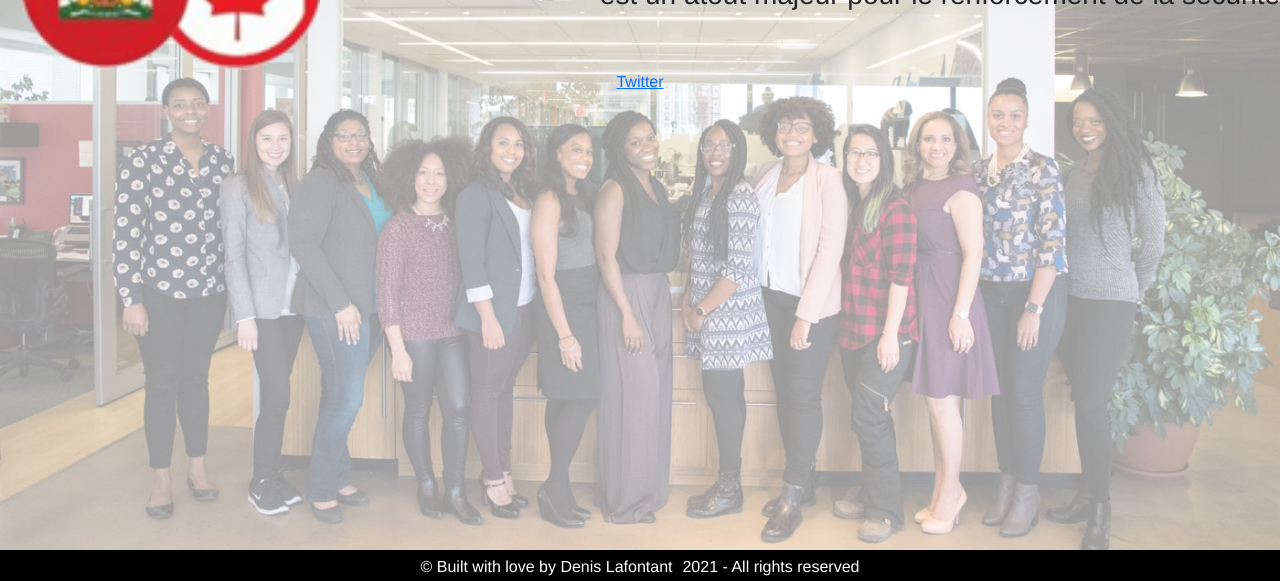
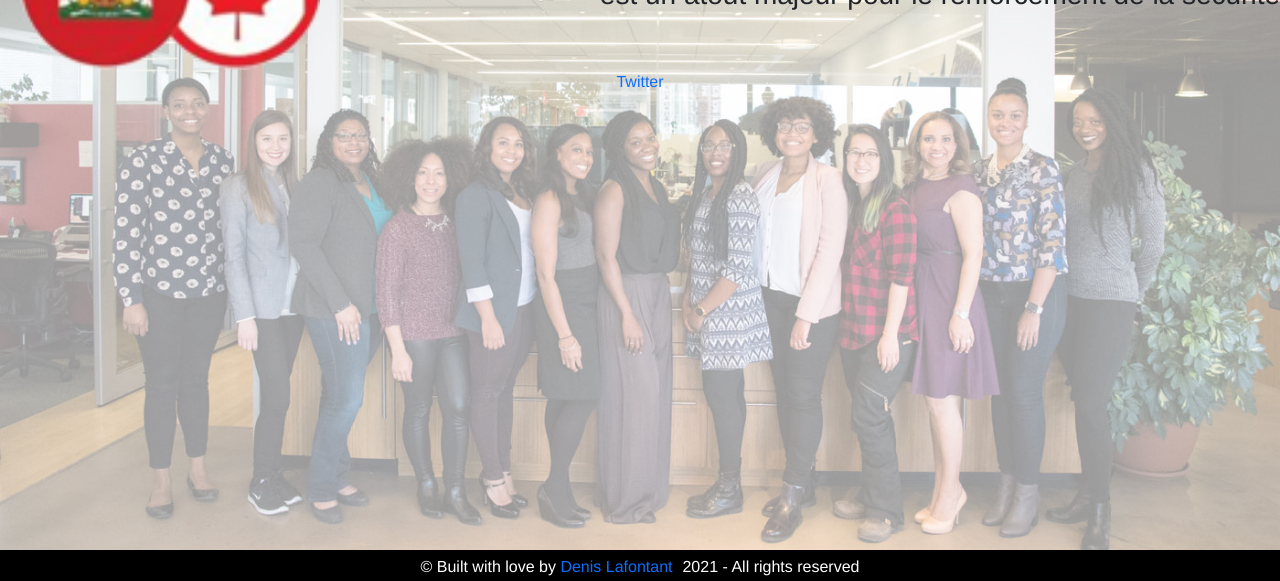
Before and after one commit to icebox827/pamif, a Vue app: page / in a window 1280 px wide. Shown: the part 306-887 px from the top of the page. Built offline with nearby package versions, Linux system fonts and the light colour scheme.

Commit message:
Add poortfolio link in footer

```diff
--- a/src/components/Footer.vue
+++ b/src/components/Footer.vue
@@ -1,13 +1,13 @@
 <template>
    <footer>
     <div class="footer">
-      <p> &copy; Built with love by Denis Lafontant</p>
+      <p> &copy; Built with love by <a href="https://denislafontant.com" target="_blank">Denis Lafontant</a></p>
       <p> 2021 - All rights reserved</p>
     </div>
   </footer>
 </template>
 
-<style>
+<style scope>
 footer {
   background-color: black;
 }
@@ -20,4 +20,8 @@ footer {
   margin: 5px;
   color: white;
 }
+
+a {
+  text-decoration: none;
+}
 </style>
```
